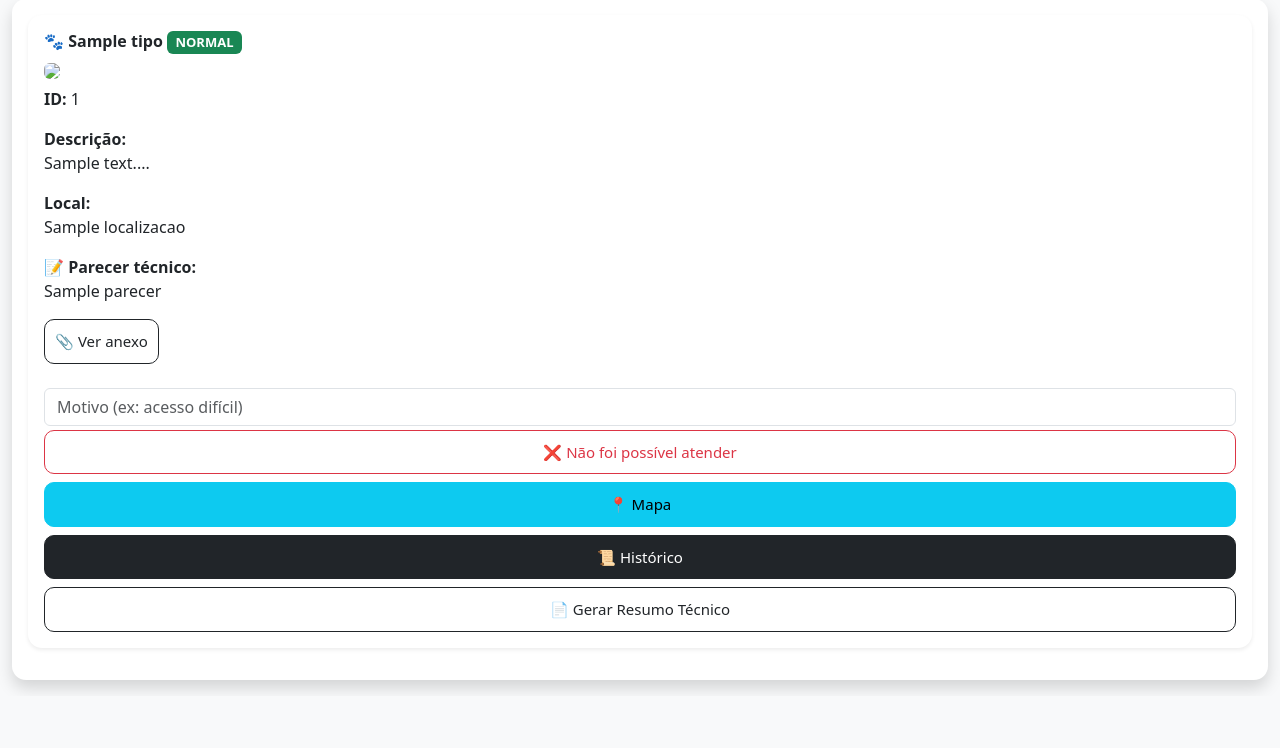
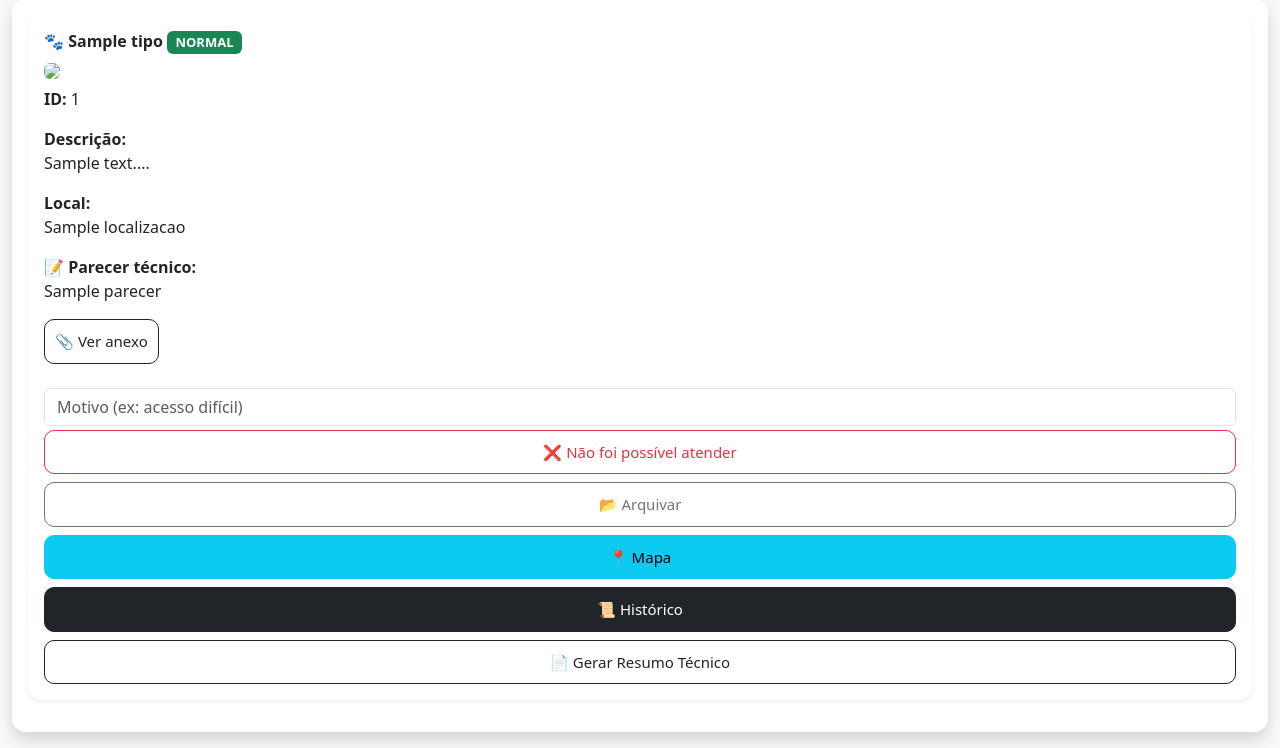
Before and after one commit to valtercleiovet-design/SEMMADUANIMAIS, a Flask app: page /painel in a window 1280 px wide. Shown: the part 318-1066 px from the top of the page. Before the commit the page ends 1009 px from the top, so only its background shows below. Run offline with Flask 3, Linux system fonts and the light colour scheme; a user stored in the database is signed in; a database or web service that is not in the repository returns one stand-in record (values such as "Sample title"); data that the repository does not hold is empty; some libraries are stand-ins or nearby versions.

Commit message:
botões arquivar

```diff
--- a/templates/painel.html
+++ b/templates/painel.html
@@ -212,6 +212,14 @@
 
                     {% endif %}
 
+                    {% if d[5] != 'ARQUIVADO' and d[5] != 'FINALIZADO' %}
+                    <a href="/arquivar/{{ d[0] }}"
+                       class="btn btn-outline-secondary btn-sm"
+                       onclick="return confirm('Arquivar esta denúncia?')">
+                      📂 Arquivar
+                    </a>
+                    {% endif %}
+
                     <a href="/mapa/{{ d[0] }}" class="btn btn-info btn-sm">
                         📍 Mapa
                     </a>
```
